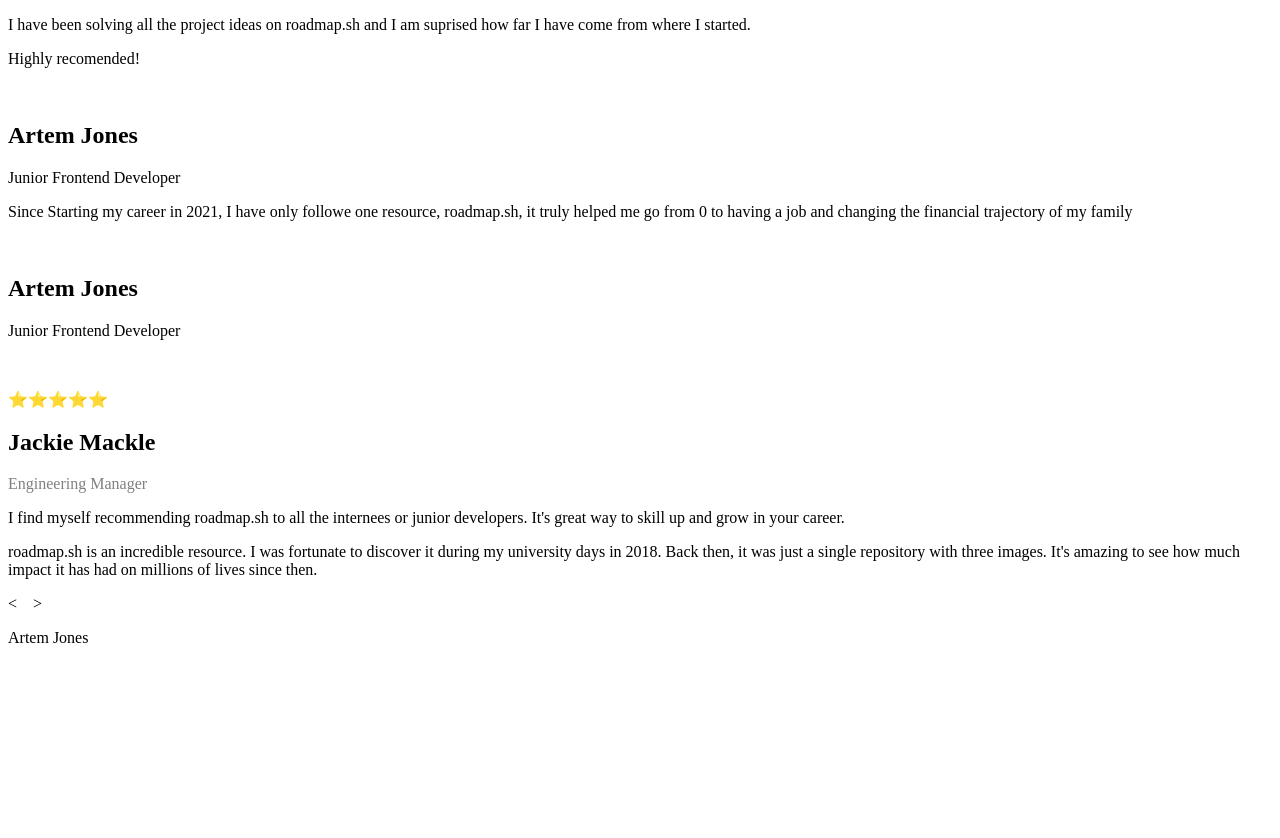
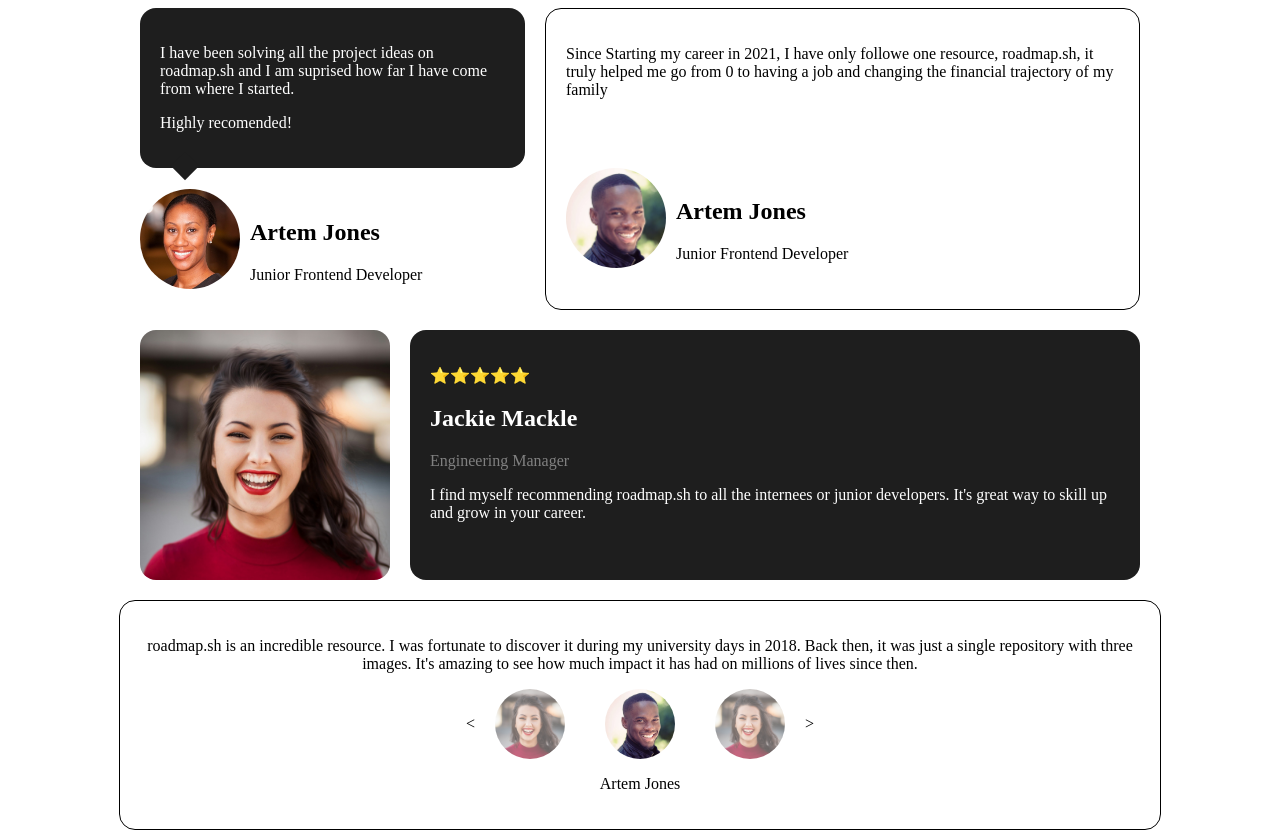
Before and after one commit to PrimChim/testimonial-cards, a plain HTML site: page index.html in a window 1280 px wide. Before the commit the page ends 800 px from the top, so only its background shows below. Drawn offline with Linux system fonts and the light colour scheme; the site is published under a folder, as on GitHub Pages, so addresses that start at the root find nothing.

Commit message:
changes in links made

```diff
--- a/index.html
+++ b/index.html
@@ -5,7 +5,7 @@
     <meta charset="UTF-8">
     <meta name="viewport" content="width=device-width, initial-scale=1.0">
     <title>Testimonial Cards</title>
-    <link rel="stylesheet" href="/css/style.css">
+    <link rel="stylesheet" href="css/style.css">
 </head>
 
 <body>
@@ -22,7 +22,7 @@
                     </p>
                 </div>
                 <div class="user">
-                    <img src="/images/profile_1.jpg" alt="">
+                    <img src="images/profile_1.jpg" alt="">
                     <div class="inner">
                         <h2>Artem Jones</h2>
                         <p>Junior Frontend Developer</p>
@@ -37,7 +37,7 @@
                     </p>
                 </div>
                 <div class="user">
-                    <img src="/images/profile_2.jpg" alt="">
+                    <img src="images/profile_2.jpg" alt="">
                     <div class="inner">
                         <h2>Artem Jones</h2>
                         <p>Junior Frontend Developer</p>
@@ -46,7 +46,7 @@
             </div>
         </section>
         <section id="two">
-            <img src="/images/profile_3.jpg" alt="">
+            <img src="images/profile_3.jpg" alt="">
             <div id="content-section-two">
                 <p>
                     ⭐⭐⭐⭐⭐
@@ -64,9 +64,9 @@
             </p>
             <div class="images">
                 <span><</span>
-                <img src="/images/profile_3.jpg" class="background-images" alt="">
-                <img src="/images/profile_2.jpg" alt="">
-                <img src="/images/profile_3.jpg" class="background-images" alt="">
+                <img src="images/profile_3.jpg" class="background-images" alt="">
+                <img src="images/profile_2.jpg" alt="">
+                <img src="images/profile_3.jpg" class="background-images" alt="">
                 <span>></span>
             </div>
             <p>Artem Jones</p>
```
